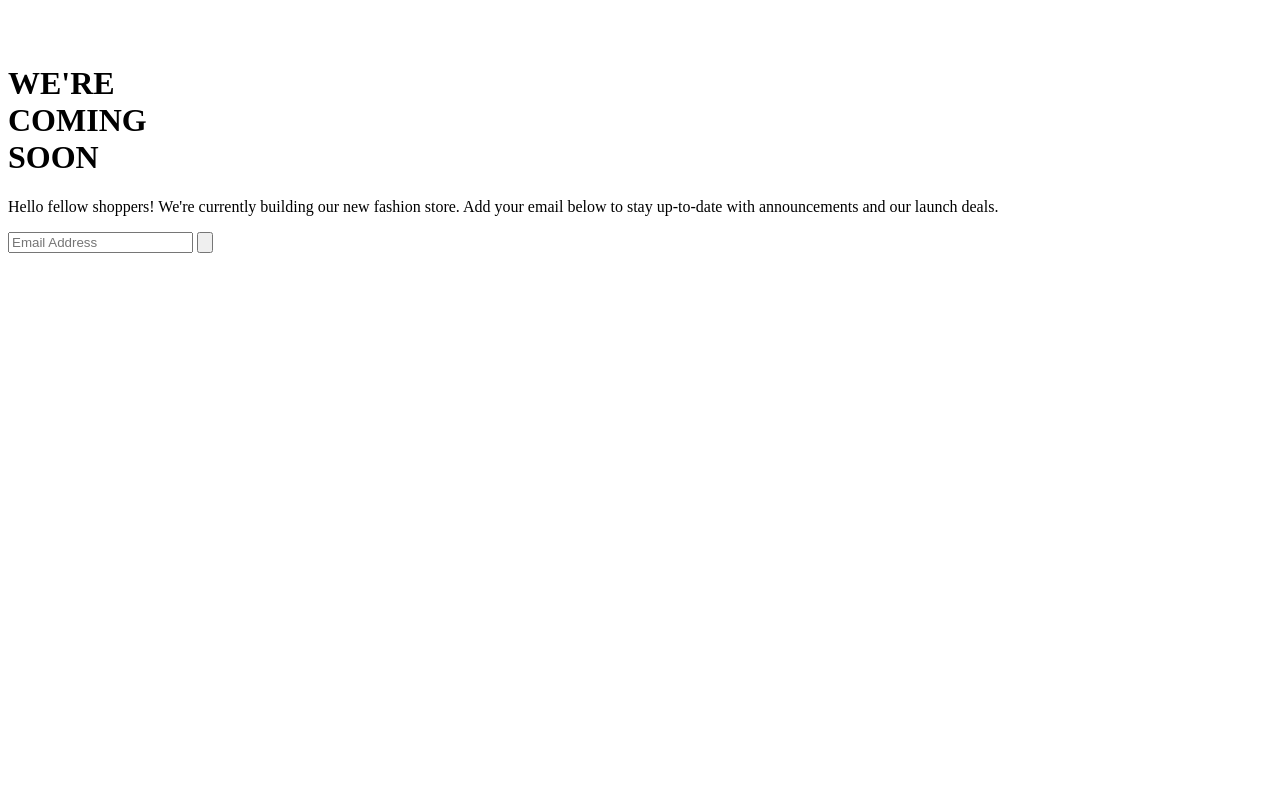
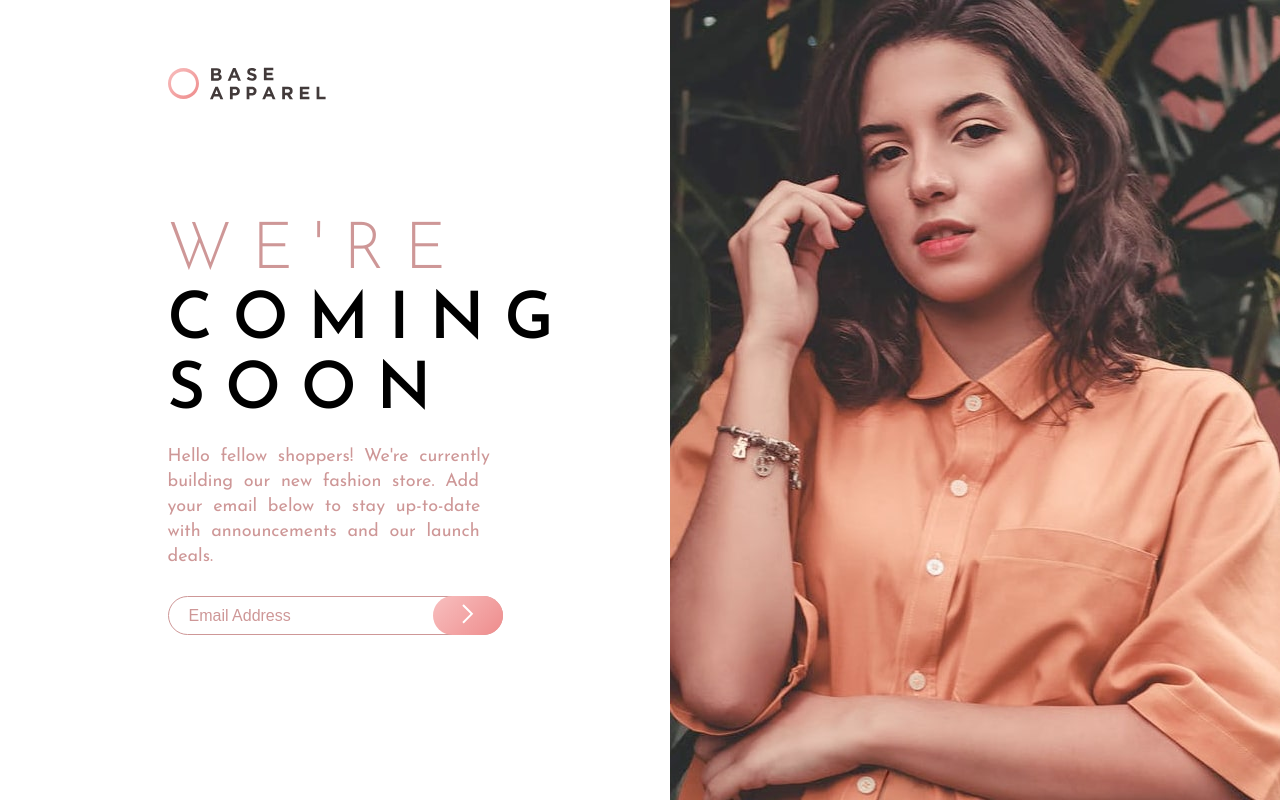
Before and after one commit to simongerula/base-apparel-coming-soon, a plain HTML site: page index.html in a window 1280 px wide. Drawn offline with Linux system fonts and the light colour scheme; the site is published under a folder, as on GitHub Pages, so addresses that start at the root find nothing.

Commit message:
link fixed

```diff
--- a/index.html
+++ b/index.html
@@ -4,9 +4,9 @@
   <meta charset="UTF-8">
   <meta name="viewport" content="width=device-width, initial-scale=1.0"> <!-- displays site properly based on user's device -->
   <!--FavIcon-->
-  <link rel="icon" type="image/png" sizes="32x32" href="./images/favicon-32x32.png">
+  <link rel="icon" type="image/png" sizes="32x32" href=".images/favicon-32x32.png">
   <!-- Custom CSS -->
-  <link rel="stylesheet" href="/src/css/styles.css">
+  <link rel="stylesheet" href="src/css/styles.css">
   <!-- Google Fonts - Josefine Sans -->
   <link href="https://fonts.googleapis.com/css2?family=Josefin+Sans:wght@300;400;600&display=swap" rel="stylesheet">
   <title>Frontend Mentor | Base Apparel coming soon page</title>
@@ -14,11 +14,11 @@
 <body>
   <div class="container">
     <div class="brand-container">
-      <img class="logo" src="/src/images/logo.svg" alt="">
+      <img class="logo" src="src/images/logo.svg" alt="">
     </div>
     <div class="img-container">
-      <img class="hero-img-mobile" src="/src/images/hero-mobile.jpg" alt="">
-      <img class="hero-img-desktop" src="/src/images/hero-desktop.jpg" alt="">
+      <img class="hero-img-mobile" src="src/images/hero-mobile.jpg" alt="">
+      <img class="hero-img-desktop" src="src/images/hero-desktop.jpg" alt="">
     </div>
     <div class="subscribe-container">
       <h1 class="coming-soon"><span class="red-text">WE'RE</span><br>COMING<br>SOON</h1>
@@ -26,8 +26,8 @@
         Add your email below to stay up-to-date with announcements and our launch deals.</p>
       <form class="subscribe-form">
         <input class="input-email" name="input-email" type="text" placeholder="Email Address">
-        <button class="arrow-btn"><img class="arrow-icon" src="/src/images/icon-arrow.svg" alt=""></button>
-        <img class="check-icon" src="/src/images/icon-error.svg" alt="">
+        <button class="arrow-btn"><img class="arrow-icon" src="src/images/icon-arrow.svg" alt=""></button>
+        <img class="check-icon" src="src/images/icon-error.svg" alt="">
         <p class="error-type"></p>
       </form>
     </div>
```
